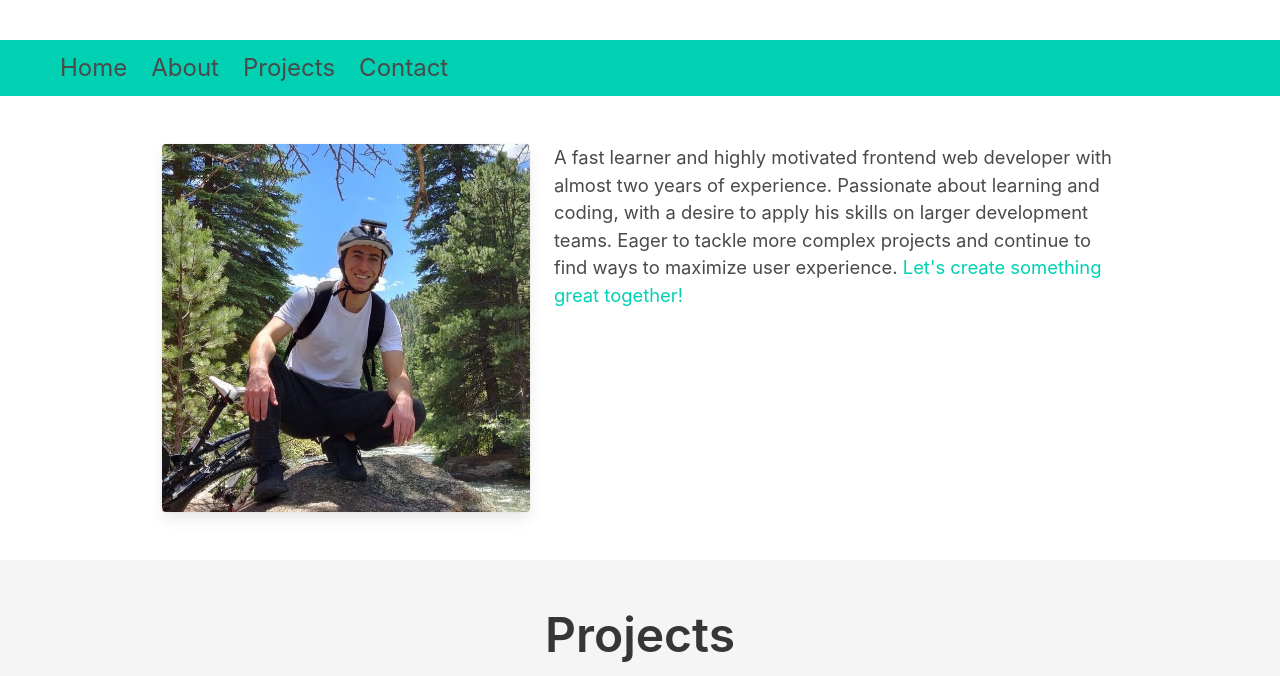
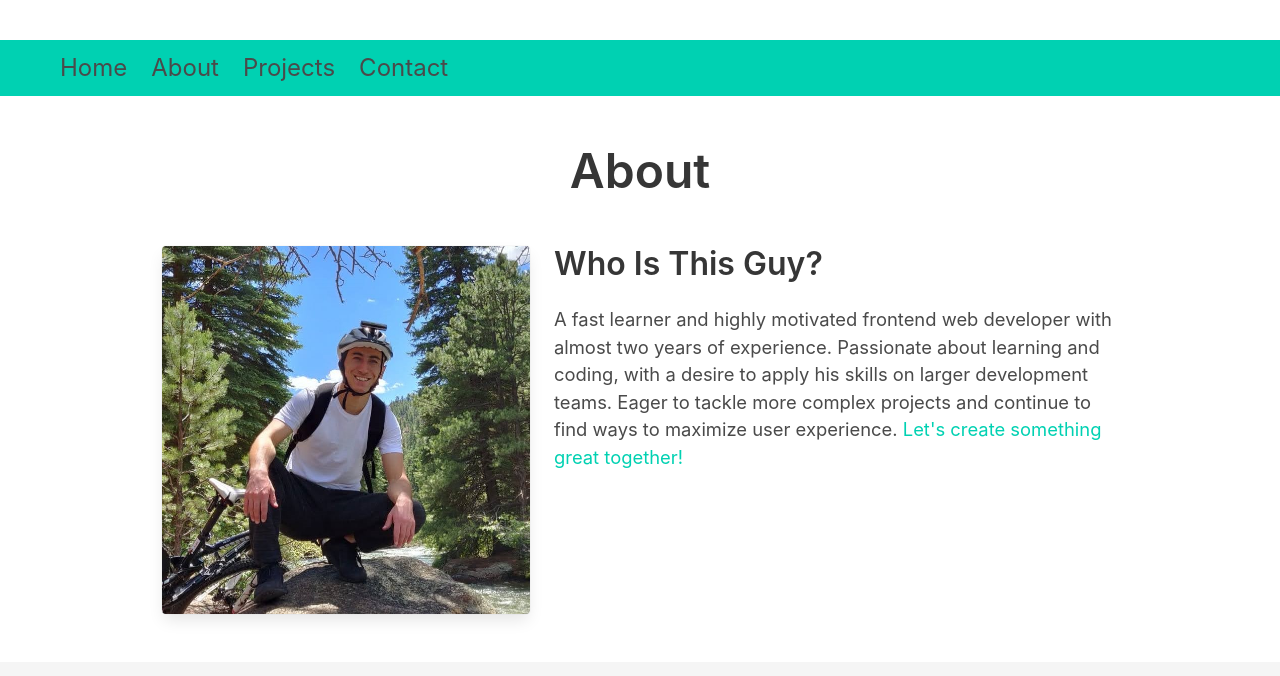
Before and after one commit to salymk/salym-portfolio, a React (Create React App) app: page / in a window 1280 px wide. Shown: the part 760-1436 px from the top of the page. Built offline with nearby package versions, Linux system fonts and the light colour scheme.

Commit message:
Added title to about and card

```diff
--- a/src/sections/main-content/about/About.js
+++ b/src/sections/main-content/about/About.js
@@ -8,11 +8,14 @@ const About = () => {
   return (
     <div className="section">
       <div className="container">
+        <h1 className="title has-text-centered is-1 mb-6">About</h1>
+
         <div className="columns is-centered">
           <div className="column is-4">
             <Card />
           </div>
-          <div className="column is-6">
+          <div className="column is-6 is-mobile">
+            <h1 className="title is-3 ">Who Is This Guy?</h1>
             <p className="text-size">
               A fast learner and highly motivated frontend web developer with almost two years of experience.
               Passionate about learning and coding, with a desire
```
